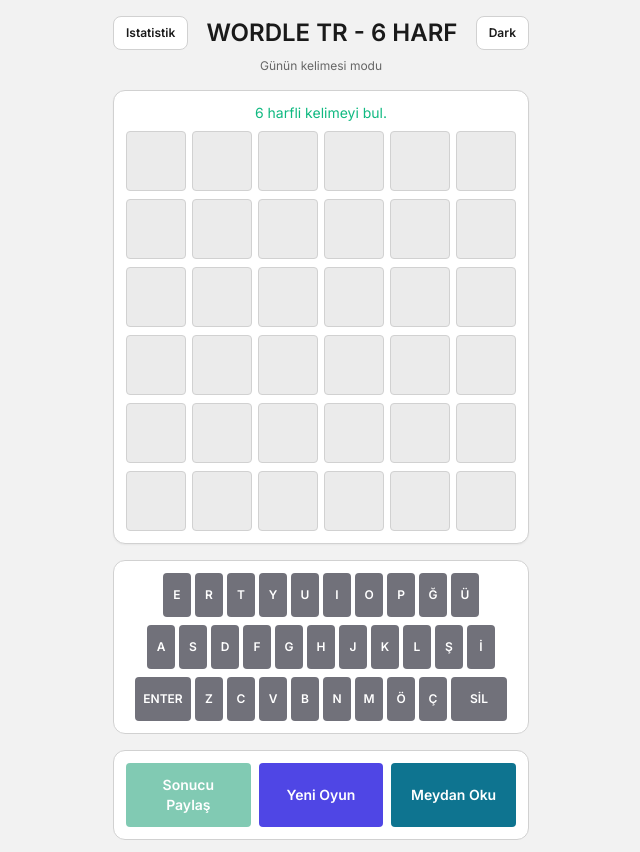
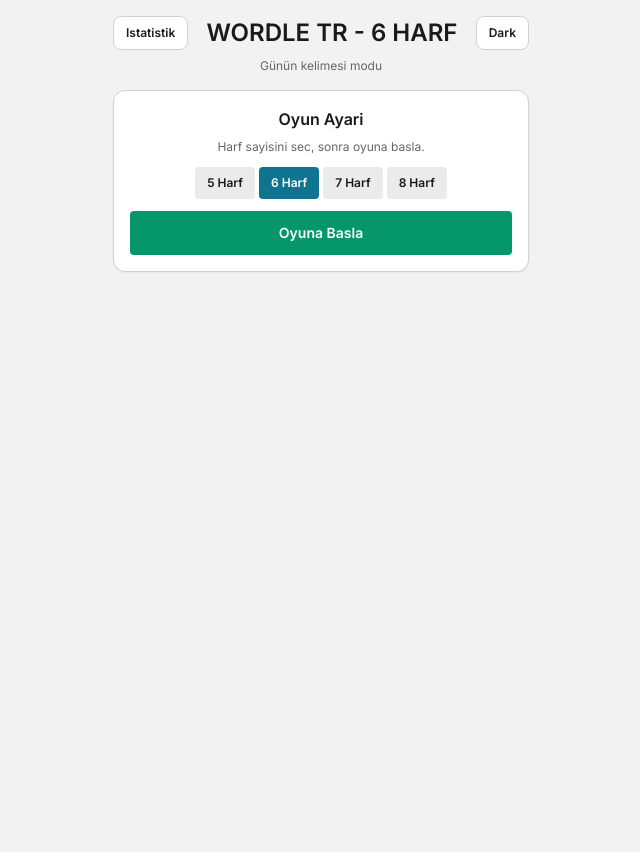
Before and after one commit to zumergurlen/wordle-tr-6, a React (Vite) app: page / in a window 1280 px wide. Shown: the whole page, without its empty margins (319-959 px from the left). After the commit the page ends 800 px from the top, so only its background shows below. Built offline with nearby package versions, Linux system fonts and the light colour scheme.

Commit message:
Add pre-game word length selection screen

```diff
--- a/src/App.tsx
+++ b/src/App.tsx
@@ -1,16 +1,19 @@
 import { useEffect, useMemo, useRef, useState } from "react";
 import { RAW_WORDS } from "./words";
 
-const WORD_LENGTH = 6;
+const WORD_LENGTH_OPTIONS = [5, 6, 7, 8] as const;
 const MAX_GUESSES = 6;
 
-const DICTIONARY = Array.from(
-  new Set(
-    RAW_WORDS.map((word) => word.toLocaleUpperCase("tr-TR")).filter(
-      (word) => [...word].length === WORD_LENGTH,
-    ),
-  ),
-);
+const WORDS_BY_LENGTH = RAW_WORDS.reduce<Record<number, string[]>>((acc, raw) => {
+  const word = raw.toLocaleUpperCase("tr-TR");
+  const len = [...word].length;
+  if (!WORD_LENGTH_OPTIONS.includes(len as (typeof WORD_LENGTH_OPTIONS)[number])) {
+    return acc;
+  }
+  acc[len] = acc[len] ?? [];
+  if (!acc[len].includes(word)) acc[len].push(word);
+  return acc;
+}, {});
 
 const TURKISH_KEYS = [
   ["E", "R", "T", "Y", "U", "I", "O", "P", "Ğ", "Ü"],
@@ -41,6 +44,7 @@
 };
 
 function getDailyWord(words: string[]) {
+  if (!words.length) return "KELIME";
   const dayIndex = Math.floor(Date.now() / 86400000);
   return words[dayIndex % words.length];
 }
@@ -69,7 +73,7 @@
 }
 
 function evaluateGuess(guess: string, answer: string): LetterState[] {
-  const result: LetterState[] = Array(WORD_LENGTH).fill("absent");
+  const result: LetterState[] = Array(answer.length).fill("absent");
   const answerLetters = answer.split("");
   const guessLetters = guess.split("");
 
@@ -127,25 +131,43 @@
     const encoded = params.get("challenge");
     if (!encoded) return null;
     const decoded = decodeWord(encoded);
-    if (!decoded || decoded.length !== WORD_LENGTH) return null;
+    if (
+      !decoded ||
+      !WORD_LENGTH_OPTIONS.includes(decoded.length as (typeof WORD_LENGTH_OPTIONS)[number])
+    ) {
+      return null;
+    }
     return decoded;
   }, []);
 
-  const targetWord = challengeWord ?? getDailyWord(DICTIONARY);
+  const [wordLength, setWordLength] = useState<number>(challengeWord?.length ?? 6);
+  const [hasStarted, setHasStarted] = useState<boolean>(Boolean(challengeWord));
+  const dictionaryForLength = useMemo(
+    () => WORDS_BY_LENGTH[wordLength] ?? WORDS_BY_LENGTH[6] ?? [],
+    [wordLength],
+  );
+  const targetWord = challengeWord ?? getDailyWord(dictionaryForLength);
   const playableWords = useMemo(
-    () => new Set([...DICTIONARY, targetWord]),
-    [targetWord],
+    () => new Set([...(dictionaryForLength ?? []), targetWord]),
+    [dictionaryForLength, targetWord],
   );
 
   const [guesses, setGuesses] = useState<string[]>([]);
   const [currentGuess, setCurrentGuess] = useState("");
-  const [message, setMessage] = useState("6 harfli kelimeyi bul.");
+  const [message, setMessage] = useState(`${wordLength} harfli kelimeyi bul.`);
   const [customWord, setCustomWord] = useState("");
   const resultSavedRef = useRef(false);
 
   const won = guesses.some((guess) => guess === targetWord);
   const lost = guesses.length >= MAX_GUESSES && !won;
   const finished = won || lost;
+
+  useEffect(() => {
+    setMessage(`${wordLength} harfli kelimeyi bul.`);
+    setGuesses([]);
+    setCurrentGuess("");
+    resultSavedRef.current = false;
+  }, [wordLength, targetWord]);
 
   useEffect(() => {
     document.documentElement.setAttribute("data-theme", theme);
@@ -224,7 +246,7 @@
 
   function addLetter(letter: string) {
     if (finished) return;
-    if (currentGuess.length >= WORD_LENGTH) return;
+    if (currentGuess.length >= wordLength) return;
     setCurrentGuess((prev) => prev + letter);
   }
 
@@ -235,11 +257,12 @@
 
   function submitGuess() {
     if (finished) return;
-    if (currentGuess.length !== WORD_LENGTH) {
-      setMessage(`Kelime ${WORD_LENGTH} harfli olmalı.`);
+    if (currentGuess.length !== wordLength) {
+      setMessage(`Kelime ${wordLength} harfli olmalı.`);
       return;
     }
-    if (!/^[A-ZÇĞİIÖŞÜ]{6}$/u.test(currentGuess)) {
+    const dynamicLetterRegex = new RegExp(`^[A-ZÇĞİIÖŞÜ]{${wordLength}}$`, "u");
+    if (!dynamicLetterRegex.test(currentGuess)) {
       setMessage("Sadece harf kullanabilirsin.");
       return;
     }
@@ -278,8 +301,8 @@
   function shareResult() {
     const score = won ? guesses.findIndex((g) => g === targetWord) + 1 : "X";
     const header = challengeWord
-      ? `WordleTR Meydan ${score}/${MAX_GUESSES}`
-      : `WordleTR Günlük ${score}/${MAX_GUESSES}`;
+      ? `WordleTR Meydan ${wordLength}H ${score}/${MAX_GUESSES}`
+      : `WordleTR Günlük ${wordLength}H ${score}/${MAX_GUESSES}`;
     const rows = guesses
       .map((guess) =>
         evaluateGuess(guess, targetWord)
@@ -298,8 +321,8 @@
 
   function createChallengeLink() {
     const word = normalize(customWord);
-    if (word.length !== WORD_LENGTH) {
-      setMessage(`${WORD_LENGTH} harfli bir kelime gir.`);
+    if (word.length !== wordLength) {
+      setMessage(`${wordLength} harfli bir kelime gir.`);
       return;
     }
     const encoded = encodeWord(word);
@@ -314,7 +337,20 @@
     setGuesses([]);
     setCurrentGuess("");
     resultSavedRef.current = false;
-    setMessage("Yeni oyun basladi. 6 harfli kelimeyi bul.");
+    setMessage(`Yeni oyun basladi. ${wordLength} harfli kelimeyi bul.`);
+  }
+
+  function changeWordLength(nextLen: number) {
+    if (challengeWord) return;
+    setWordLength(nextLen);
+  }
+
+  function startGame() {
+    setHasStarted(true);
+    setGuesses([]);
+    setCurrentGuess("");
+    resultSavedRef.current = false;
+    setMessage(`${wordLength} harfli kelimeyi bul.`);
   }
 
   const winRate = stats.played ? Math.round((stats.wins / stats.played) * 100) : 0;
@@ -344,17 +380,55 @@
         </p>
       </header>
 
-      <section className="rounded-xl border border-[hsl(var(--stroke))] bg-[hsl(var(--surface))] p-3 shadow-sm">
+      {!hasStarted && !challengeWord && (
+        <section className="rounded-xl border border-[hsl(var(--stroke))] bg-[hsl(var(--surface))] p-4 shadow-sm">
+          <h2 className="mb-2 text-center text-base font-bold">Oyun Ayari</h2>
+          <p className="mb-3 text-center text-xs text-[hsl(var(--muted))]">
+            Harf sayisini sec, sonra oyuna basla.
+          </p>
+          <div className="mb-3 flex justify-center gap-1">
+            {WORD_LENGTH_OPTIONS.map((len) => (
+              <button
+                key={len}
+                type="button"
+                onClick={() => changeWordLength(len)}
+                className={`rounded px-3 py-2 text-xs font-semibold ${
+                  wordLength === len
+                    ? "bg-cyan-700 text-white"
+                    : "bg-[hsl(var(--surface2))] text-[hsl(var(--text))]"
+                }`}
+              >
+                {len} Harf
+              </button>
+            ))}
+          </div>
+          <button
+            type="button"
+            onClick={startGame}
+            className="w-full rounded bg-emerald-600 px-4 py-3 text-sm font-semibold text-white"
+          >
+            Oyuna Basla
+          </button>
+        </section>
+      )}
+
+      {hasStarted && (
+        <>
+          <section className="rounded-xl border border-[hsl(var(--stroke))] bg-[hsl(var(--surface))] p-3 shadow-sm">
         <p className="mb-2 text-center text-sm text-emerald-500">{message}</p>
         <div className="grid grid-rows-6 gap-2">
           {board.map((row, rowIdx) => {
             const states =
-              row.length === WORD_LENGTH && rowIdx < guesses.length
+              row.length === wordLength && rowIdx < guesses.length
                 ? evaluateGuess(row, targetWord)
                 : [];
             return (
-              <div key={rowIdx} className="grid grid-cols-6 gap-1.5">
-                {Array.from({ length: WORD_LENGTH }).map((_, colIdx) => {
+              <div
+                key={rowIdx}
+                className="grid gap-1.5"
+                style={{ gridTemplateColumns: `repeat(${wordLength}, minmax(0, 1fr))` }}
+              >
+                {Array.from({ length: wordLength }).map((_, colIdx) => {
                   const letter = row[colIdx] ?? "";
                   const state = states[colIdx] ?? "unknown";
                   const color =
@@ -434,6 +508,8 @@
           </button>
         </div>
       </section>
+        </>
+      )}
 
       {statsOpen && (
         <div className="fixed inset-0 z-20 flex items-center justify-center bg-black/60 p-4">
@@ -486,14 +562,14 @@
               </button>
             </div>
             <p className="mb-3 text-xs text-[hsl(var(--muted))]">
-              6 harfli kelime gir. Link olusunca arkadasina gonder.
+              {wordLength} harfli kelime gir. Link olusunca arkadasina gonder.
             </p>
             <div className="flex gap-2">
               <input
                 value={customWord}
                 onChange={(event) => setCustomWord(event.target.value)}
-                maxLength={WORD_LENGTH}
-                placeholder="6 harfli kelime"
+                maxLength={wordLength}
+                placeholder={`${wordLength} harfli kelime`}
                 className="w-full rounded border border-[hsl(var(--stroke))] bg-[hsl(var(--surface2))] px-3 py-2 text-sm outline-none"
               />
               <button
--- a/src/words.ts
+++ b/src/words.ts
@@ -1,4 +1,19 @@
 export const RAW_WORDS = [
+  "kalem",
+  "kitap",
+  "deniz",
+  "nehir",
+  "şehir",
+  "bulut",
+  "orman",
+  "sokak",
+  "vapur",
+  "bahçe",
+  "kıyı",
+  "fırın",
+  "pazar",
+  "simit",
+  "tabak",
   "ankara",
   "bardak",
   "defter",
@@ -72,6 +87,33 @@
   "yorgan",
   "zekalı",
   "zincir",
+  "çiçek",
+  "tezgah",
+  "salgın",
+  "adalet",
+  "yolculuk",
+  "gözlükçü",
+  "öğrenci",
+  "bilgisay",
+  "telefonu",
+  "karnaval",
+  "renkleri",
+  "başkent",
+  "kumanya",
+  "meraklı",
+  "mücadele",
+  "sürpriz",
+  "takvimli",
+  "fırsatlar",
+  "kıraathan",
+  "çalışkan",
+  "yazılımcı",
+  "mimarlık",
+  "arkadaş",
+  "girişim",
+  "oyuncak",
+  "evrensel",
+  "platform",
   "çoraplı",
   "çınarlı",
   "çiçekli",
```
Also changed, not shown: 6 other files (tests, documents, lock files or other folders).
